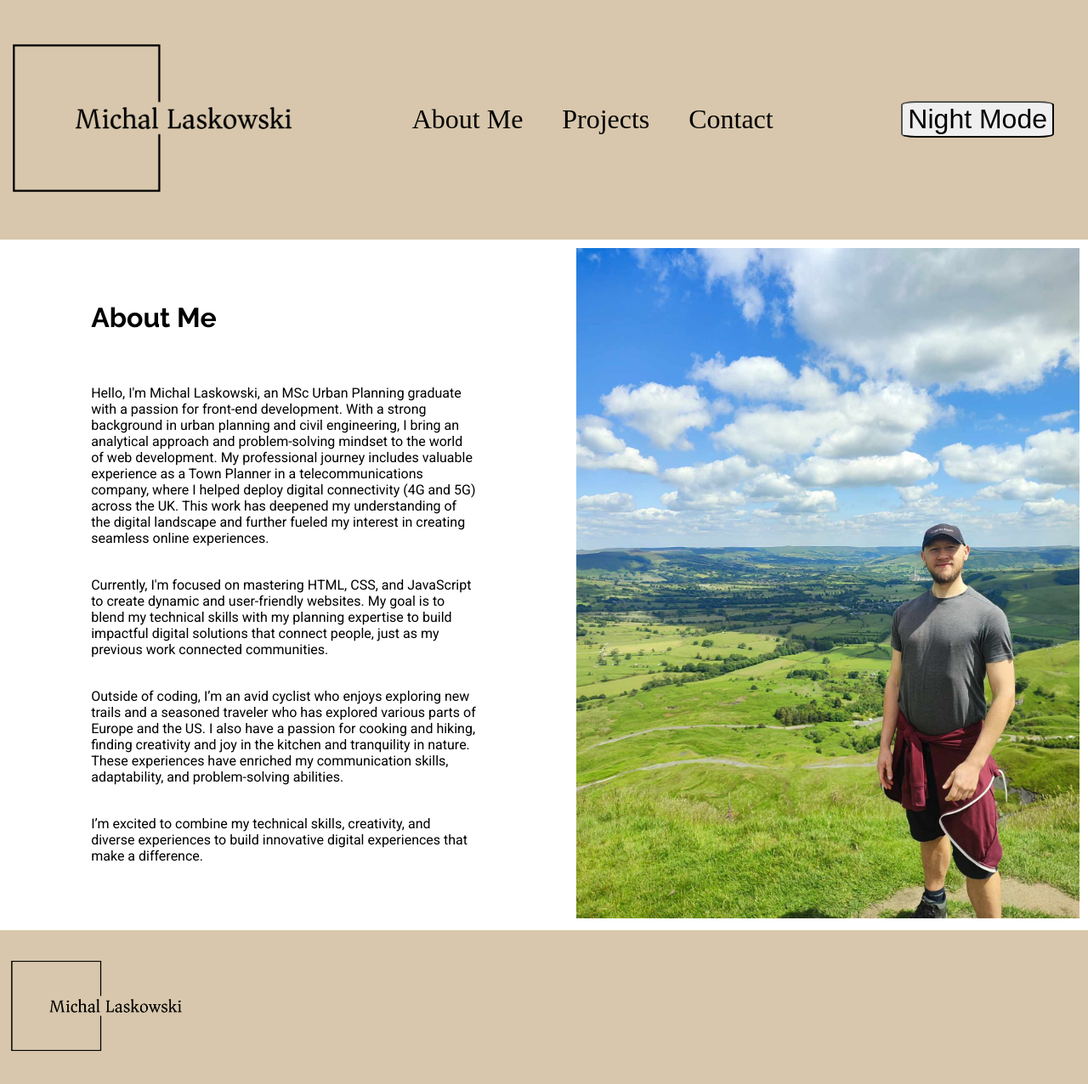
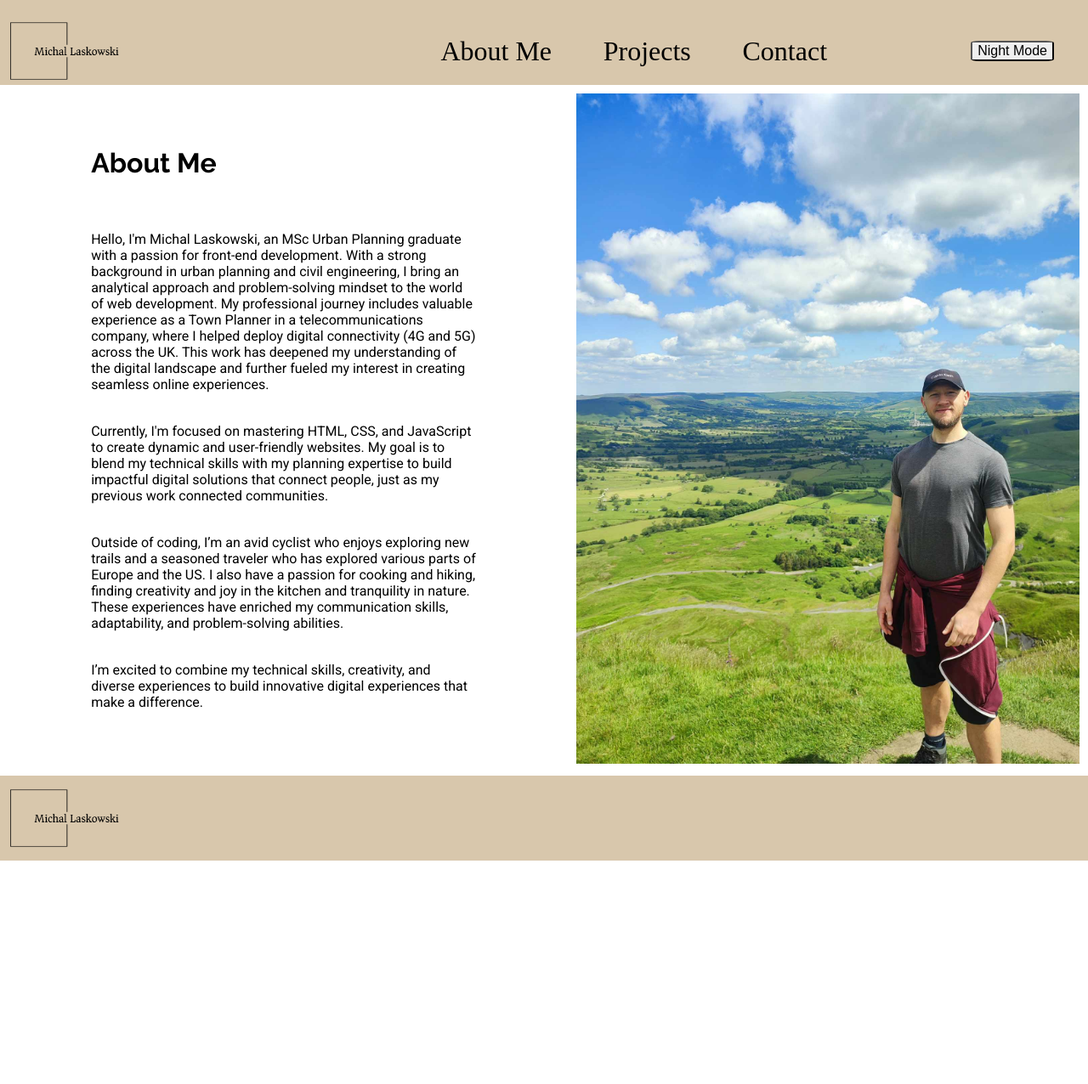
Before and after one commit to michal-has/Portfolio-1, a plain HTML site: page index.html in a window 1280 px wide. Shown: the whole page at 85% size. After the commit the page ends 1017 px from the top, so only its background shows below. Drawn offline with Linux system fonts and the light colour scheme.

Commit message:
Alteration of nav bar and footer

```diff
--- a/styles.css
+++ b/styles.css
@@ -1,5 +1,7 @@
 body {
     margin: 0;
+    padding: 0;
+    max-width: 100%;
 }
 
 /* Header Section for desktops */
@@ -15,18 +17,17 @@ body {
     flex-wrap: wrap;
     padding: 10px;
     box-sizing: border-box;
+    height: 100px;
 }
 
 .logo {
-    flex-basis: 15%;
     flex-grow: 1;
-    height: auto;
-
+    max-height: 100px;
 }
 
 .logo img {
     max-width: 100%;
-    height: auto;
+    max-height: 100px;
 }
 
 nav {
@@ -60,7 +61,7 @@ li a {
 }
 
 button {
-    font-size: 32px;
+    font-size: 16px;
     flex-basis: 25%;
     flex-grow: 1;
     cursor: pointer;
@@ -126,15 +127,17 @@ footer {
     align-items: center;
     background-color: #D8C7AC;
     flex-wrap: wrap;
-    padding: 10px;
     box-sizing: border-box;
+    max-height: 100px;
 }
 
 .logo-footer {
     flex-basis: 20%;
-    height: auto;
+    max-height: 100px;
+    padding-left: 10px;
 }
 
 .logo-footer img {
     max-width: 100%;
+    max-height: 100px;
 }
```
